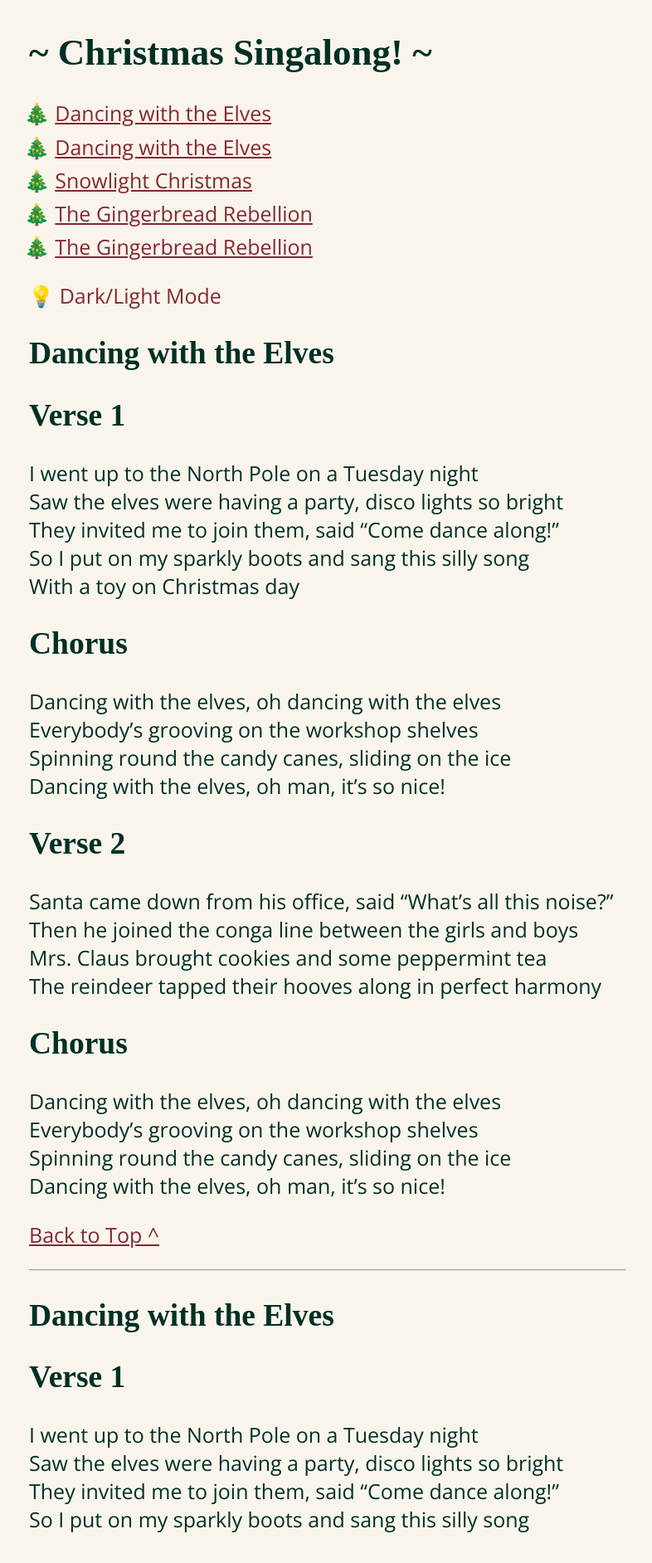
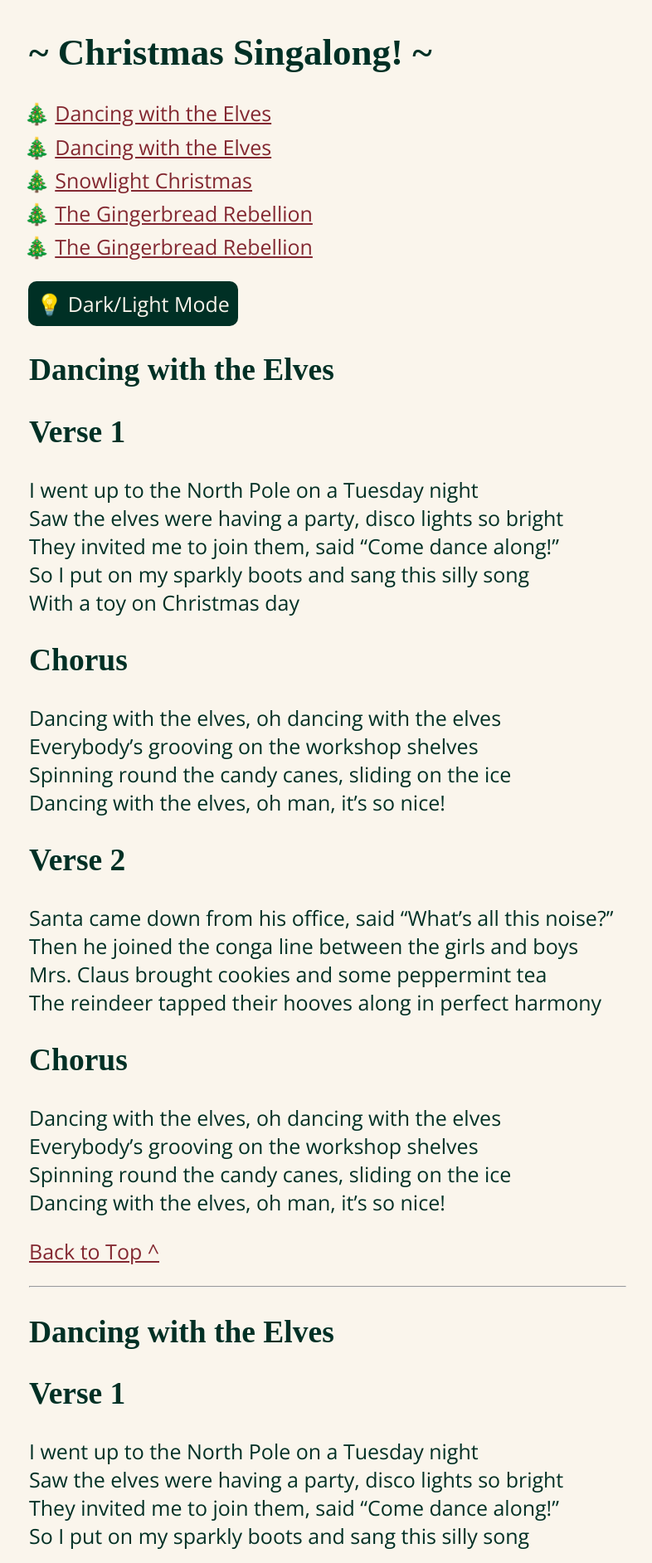
Before and after one commit to penguininja/christmas, a Jekyll site: the page built from index.md, in a window 1280 px wide. Shown: the top 1884 px of the page at 83% size, without its empty margins (245-1031 px from the left). Built offline with Jekyll 4.4.1, drawn with Linux system fonts in a browser that asks for light colours; some web fonts are replaced.

Commit message:
Adjust dark/light mode button appearanace

```diff
--- a/assets/css/style.css
+++ b/assets/css/style.css
@@ -1,3 +1,10 @@
+/* variables */
+:root {
+  --dark-green: #003025;
+  --white: #faf5ec;
+  --dark-red: #832831;
+}
+
 * {
   box-sizing: border-box;
   font-size: 17px;
@@ -9,8 +16,8 @@
 }
 
 body, html {
-  background-color: #faf5ec;
-  color: #003025;
+  background-color:var(--white);
+  color: var(--dark-green);
   margin: 0;
   padding: 0;
 }
@@ -42,9 +49,8 @@
 }
 
 a,
-a:visited,
-button {
-  color: #832831;
+a:visited {
+  color: var(--dark-red);
 }
 
 h1, h2, h3 {
@@ -62,10 +68,13 @@
 }
 
 button {
+  appearance: none;
   border: none;
-  padding: 0;
+  border-radius: 10px;
+  color: var(--white);
+  padding: 10px;
   margin: 0 0 0 -1px;
-  background-color: inherit;
+  background-color: var(--dark-green);
   font-weight: 400;
 }
 
@@ -84,12 +93,16 @@
 }
 
 .dark-mode {
-  background-color: #003025;
-  color: white;
+  background-color: var(--dark-green);
+  color: var(--white);
 }
 
 .dark-mode a,
-.dark-mode a:visited,
+.dark-mode a:visited {
+  color: var(--white);
+}
+
 .dark-mode button {
-  color: #faf5ec;
+  background-color: var(--white);
+  color: var(--dark-green);
 }
```
